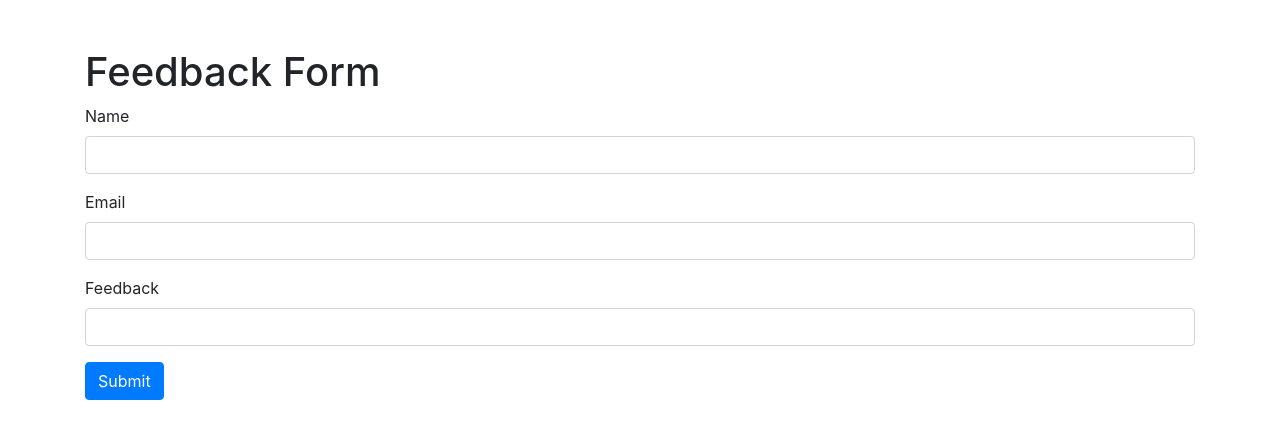
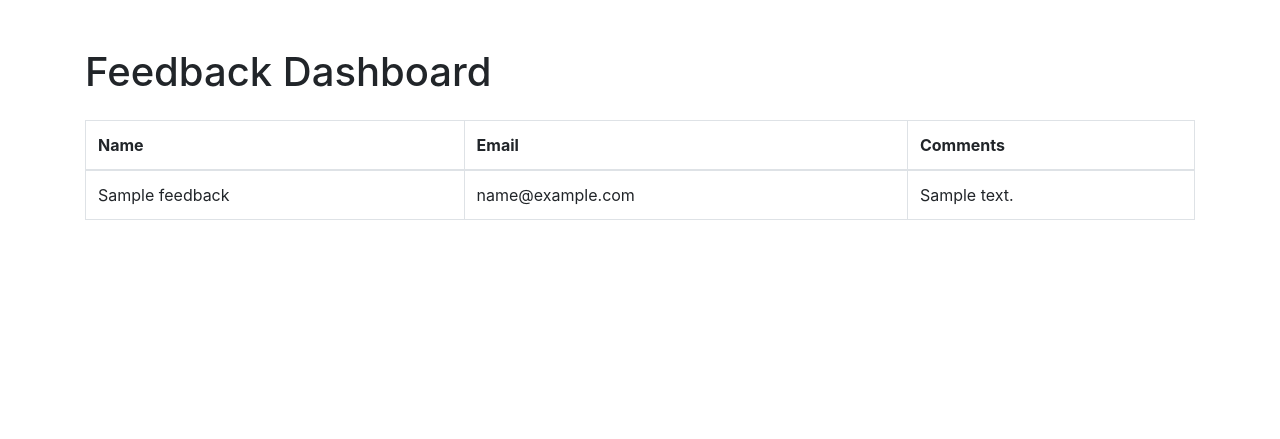
Before and after one commit to drpaulfarrow/pafcrew, a Python web app: template templates/feedback.html in a window 1280 px wide. Shown: the top 439 px of the page. Run offline with Jinja, Linux system fonts and the light colour scheme; the template is opened without the code that fills it: most values are stand-ins (such as "Sample title", 1, 10 or a date in 2020); form fields are guessed from the names that the template uses; some libraries are stand-ins or nearby versions.

Commit message:
Update templates/feedback.html via PAF Crew

```diff
--- a/templates/feedback.html
+++ b/templates/feedback.html
@@ -1,31 +1,32 @@
-{% extends 'layout.html' %}
-{% block content %}
-<div class="mt-5">
-    <h1>Feedback Form</h1>
-    <form method="POST">
-        {{ form.hidden_tag() }}
-        <div class="form-group">
-            {{ form.name.label(class="form-label") }}
-            {{ form.name(class="form-control") }}
-            {% for error in form.name.errors %}
-                <div class="text-danger">{{ error }}</div>
-            {% endfor %}
-        </div>
-        <div class="form-group">
-            {{ form.email.label(class="form-label") }}
-            {{ form.email(class="form-control") }}
-            {% for error in form.email.errors %}
-                <div class="text-danger">{{ error }}</div>
-            {% endfor %}
-        </div>
-        <div class="form-group">
-            {{ form.feedback.label(class="form-label") }}
-            {{ form.feedback(class="form-control") }}
-            {% for error in form.feedback.errors %}
-                <div class="text-danger">{{ error }}</div>
-            {% endfor %}
-        </div>
-        {{ form.submit(class="btn btn-primary") }}
-    </form>
-</div>
-{% endblock %}
+<!DOCTYPE html>
+<html lang="en">
+<head>
+    <meta charset="UTF-8">
+    <meta name="viewport" content="width=device-width, initial-scale=1.0">
+    <link href="https://stackpath.bootstrapcdn.com/bootstrap/4.5.2/css/bootstrap.min.css" rel="stylesheet">
+    <title>All Feedback</title>
+</head>
+<body>
+    <div class="container mt-5">
+        <h1 class="mb-4">Feedback Dashboard</h1>
+        <table class="table table-bordered">
+            <thead>
+                <tr>
+                    <th>Name</th>
+                    <th>Email</th>
+                    <th>Comments</th>
+                </tr>
+            </thead>
+            <tbody>
+                {% for feedback in feedbacks %}
+                <tr>
+                    <td>{{ feedback.name }}</td>
+                    <td>{{ feedback.email }}</td>
+                    <td>{{ feedback.comments }}</td>
+                </tr>
+                {% endfor %}
+            </tbody>
+        </table>
+    </div>
+</body>
+</html>
```
